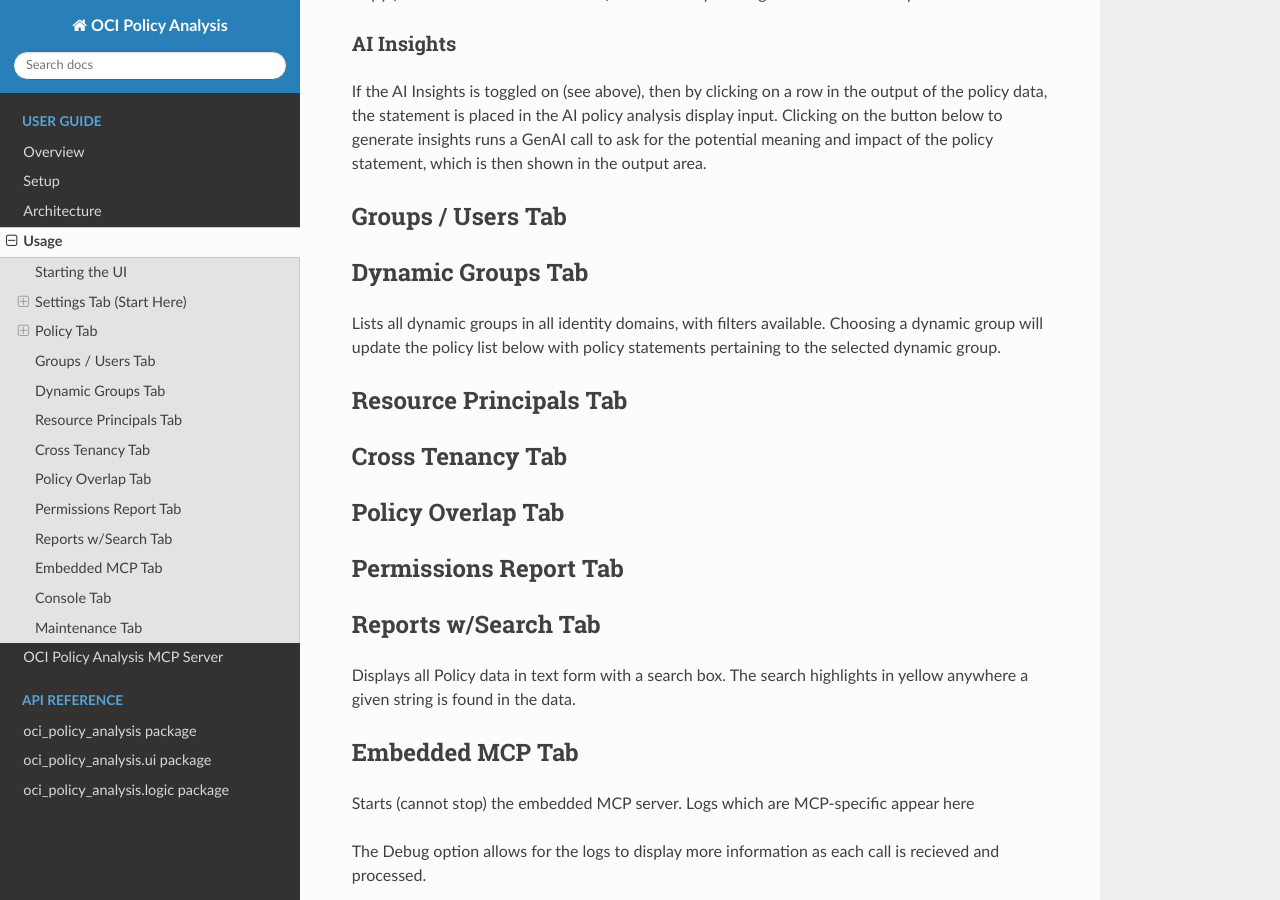
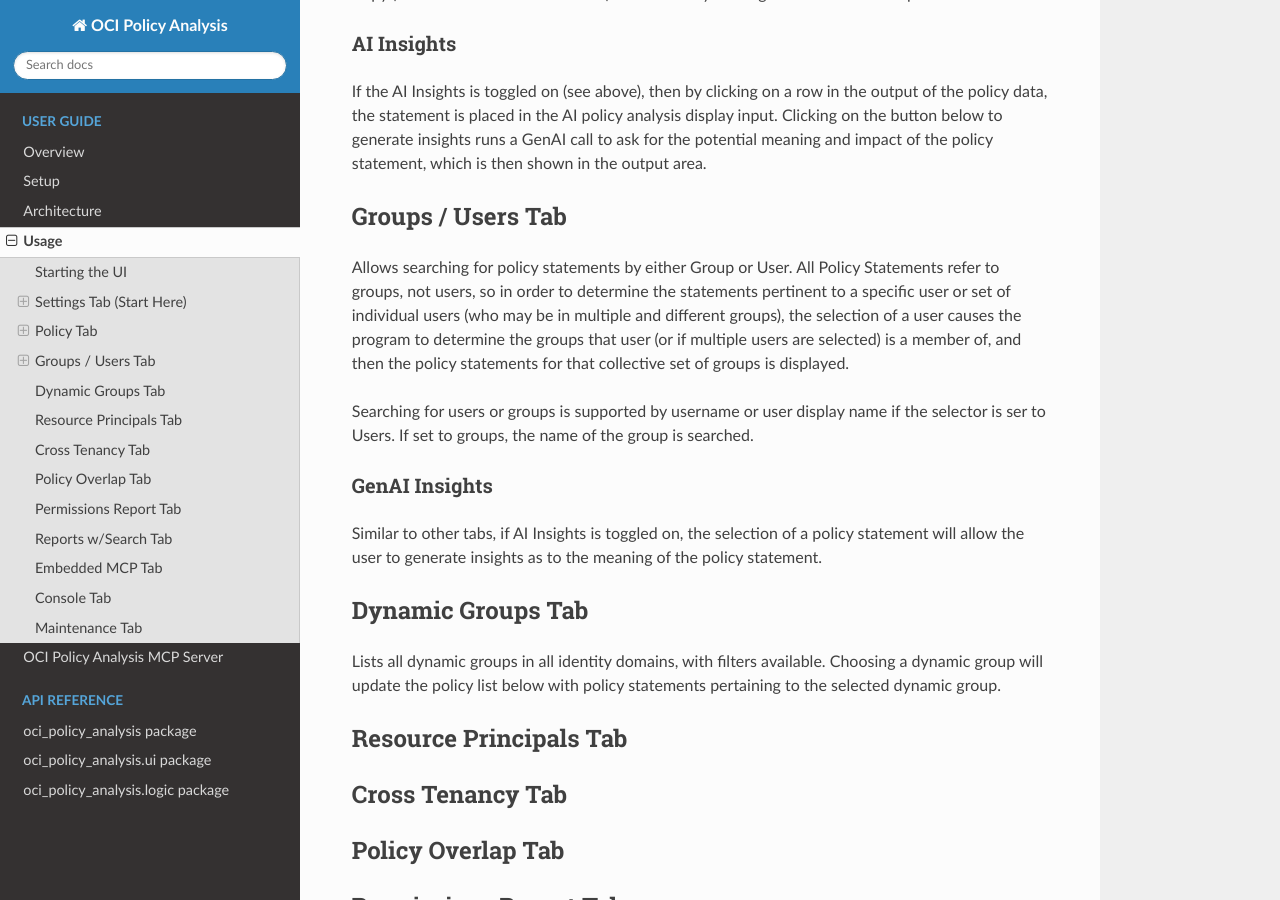
Before and after one commit to agregory999/oci-policy-analysis, a Sphinx documentation site: the page built from docs/source/usage.md, in a window 1280 px wide and 900 px high, scrolled down 3341 px. Built offline with Sphinx 7.4.7 and the Read the Docs theme 3.1.0, drawn with Linux system fonts in a browser that asks for light colours.

Commit message:
docs: continue adding detail to tabs

```diff
--- a/docs/source/usage.md
+++ b/docs/source/usage.md
@@ -102,6 +102,13 @@
 
 ## Groups / Users Tab
 
+Allows searching for policy statements by either Group or User.  All Policy Statements refer to groups, not users, so in order to determine the statements pertinent to a specific user or set of individual users (who may be in multiple and different groups), the selection of a user causes the program to determine the groups that user (or if multiple users are selected) is a member of, and then the policy statements for that collective set of groups is displayed.
+
+Searching for users or groups is supported by username or user display name if the selector is ser to Users.  If set to groups, the name of the group is searched.
+
+### GenAI Insights
+Similar to other tabs, if AI Insights is toggled on, the selection of a policy statement will allow the user to generate insights as to the meaning of the policy statement.
+
 ## Dynamic Groups Tab
 
 Lists all dynamic groups in all identity domains, with filters available.  Choosing a dynamic group will update the policy list below with policy statements pertaining to the selected dynamic group.
```
Also changed, not shown: 1 other file.
